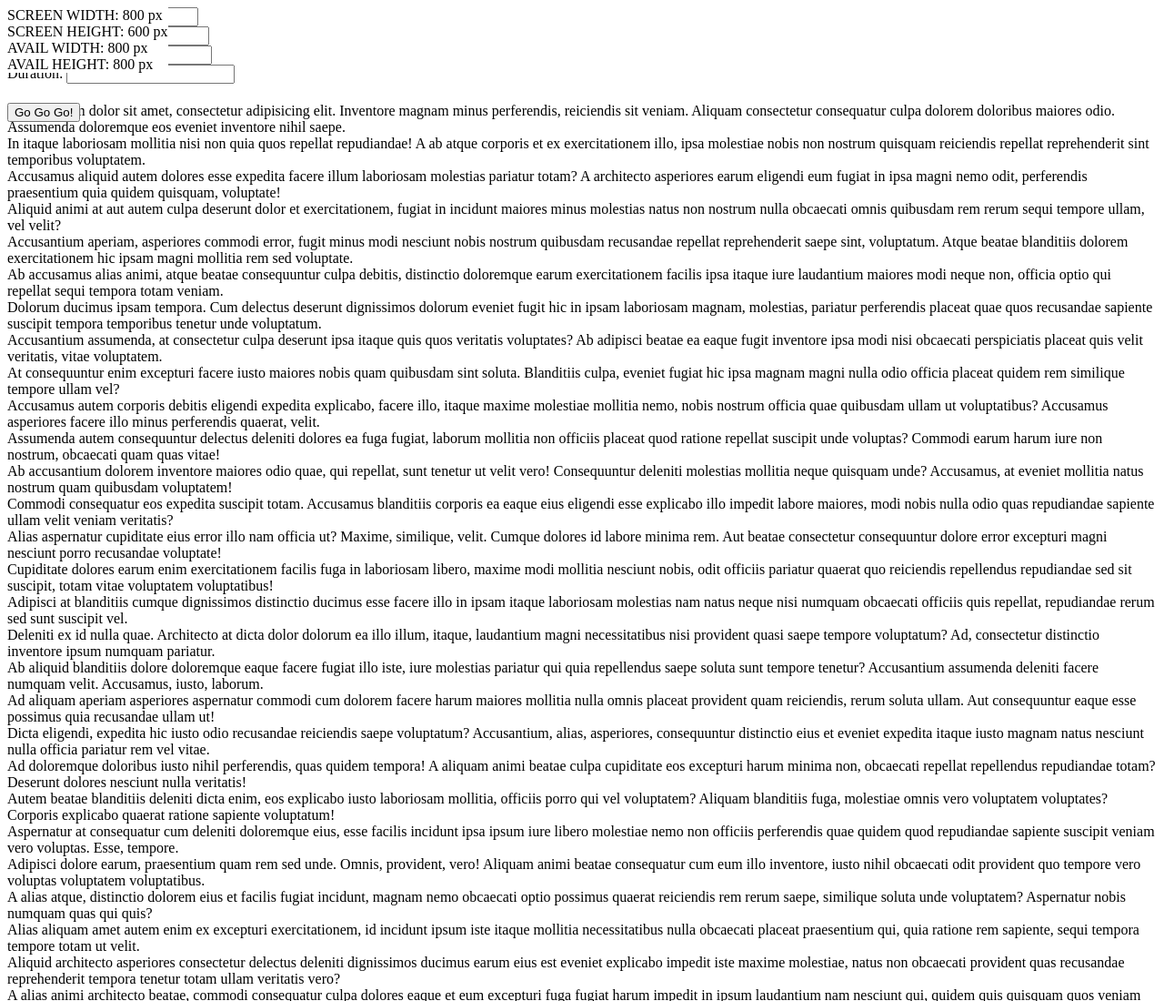
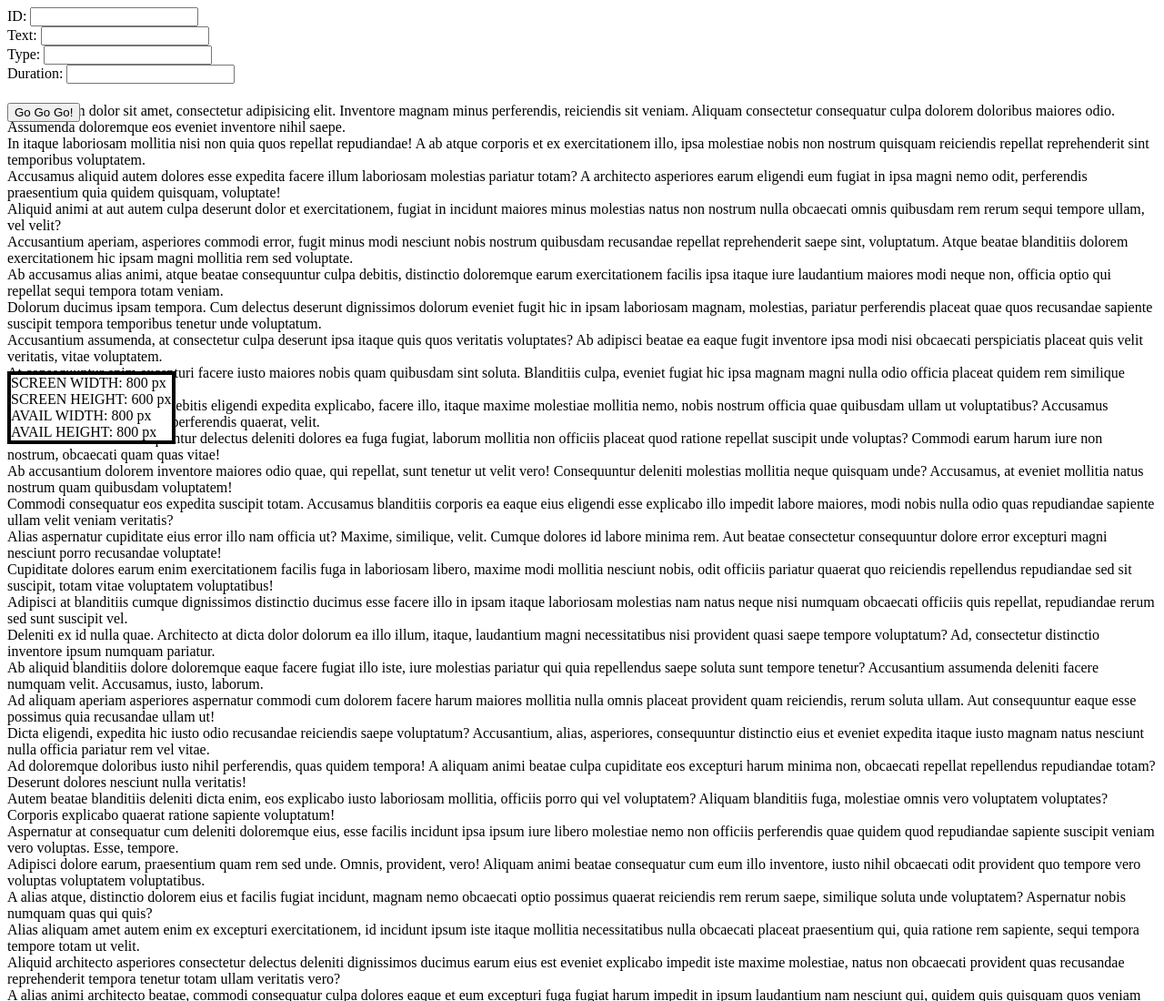
Before and after one commit to binarybaba/prophetjs, a website: page index.html in a window 1280 px wide. Shown: the top 1100 px of the page at 91% size. Drawn offline with Linux system fonts and the light colour scheme.

Commit message:
refactor

```diff
--- a/index.html
+++ b/index.html
@@ -9,7 +9,7 @@
 
 <body>
 <ul id="prophet"></ul>
-<div style="position: fixed; background-color: white;">
+<div style="position:fixed; background-color:white; margin-top:400px; border: 4px solid black">
     <div>SCREEN WIDTH: <span id="screen-width">dwwd</span> px</div>
     <div>SCREEN HEIGHT: <span id="screen-height">height</span> px</div>
     <div>AVAIL WIDTH: <span id="screen-availWidth">height</span> px</div>
```
Also changed, not shown: build/css/prophet.css, build/js/prophet.js, build/js/prophet.ts, 1 other file.
